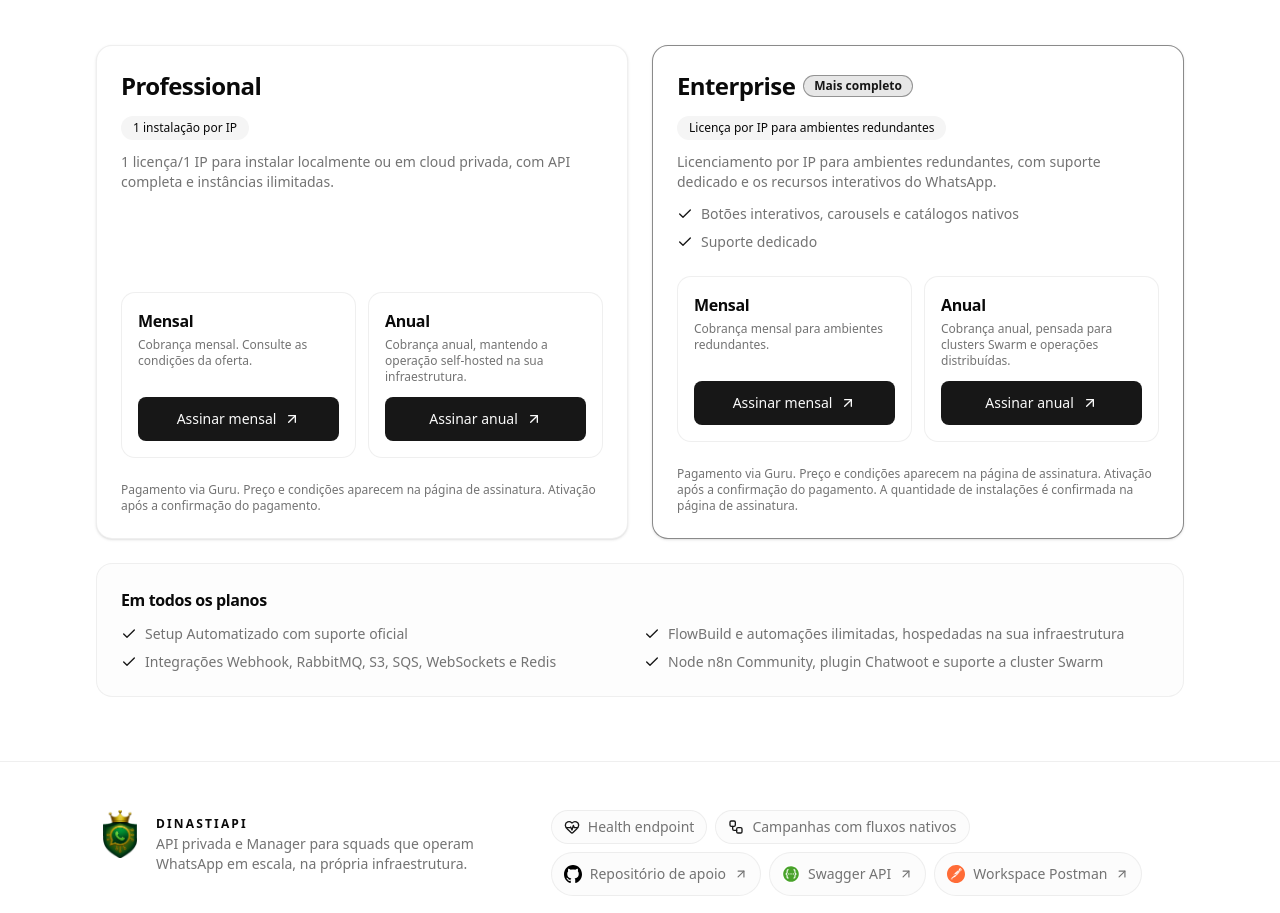
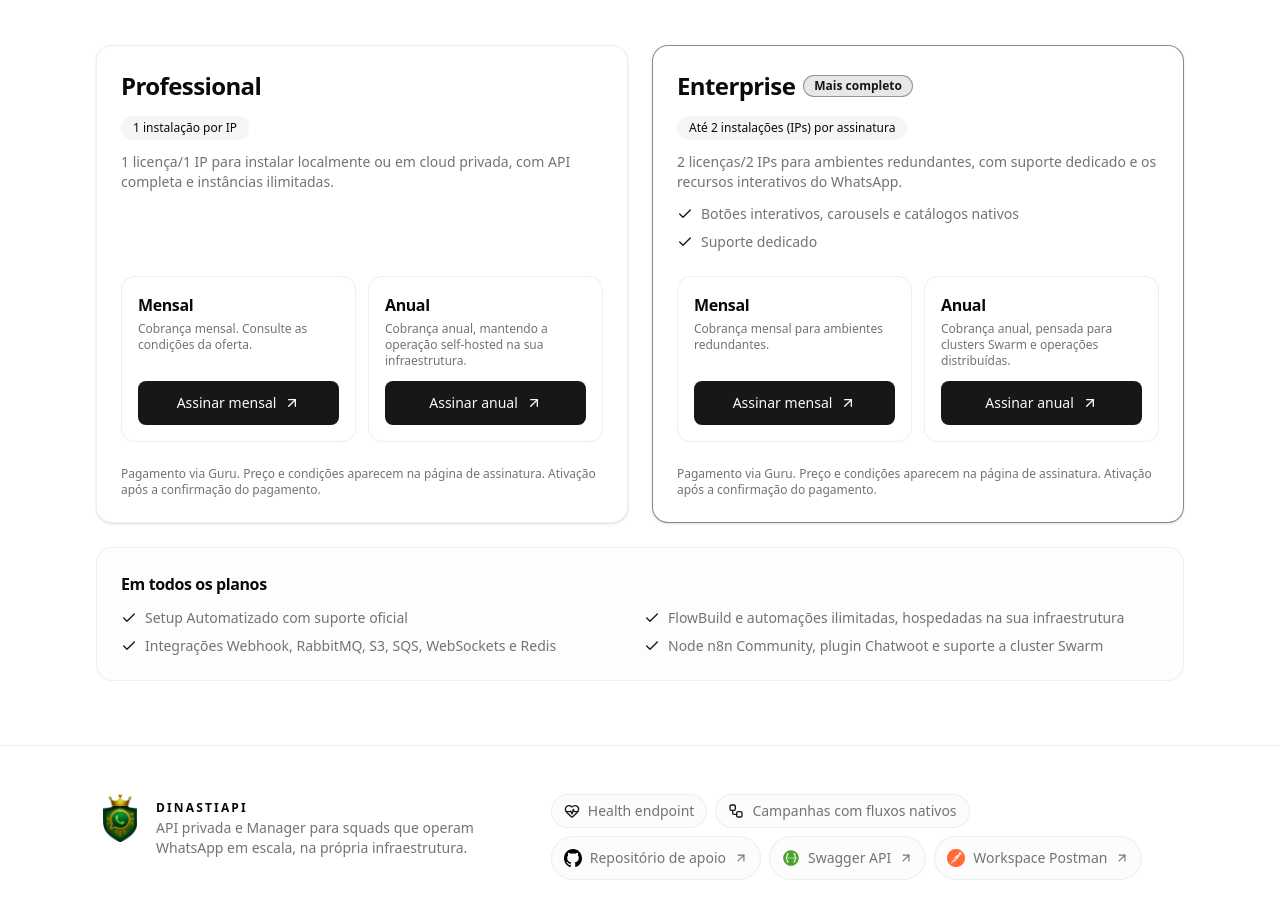
Before and after one commit to guilhermejansen/manager-dinastiapi, a Next.js app: page / in a window 1280 px wide. Shown: the part 6264-7177 px from the top of the page. Built offline with nearby package versions, Linux system fonts and the light colour scheme.

Commit message:
fix(landing): declare two Enterprise installations per subscription

```diff
--- a/components/landing/content.ts
+++ b/components/landing/content.ts
@@ -303,16 +303,14 @@ export const pricingTiers: PricingTier[] = [
     ],
   },
   {
-    // Limite de instalações não declarado nesta superfície: a fonte comercial
-    // publicada traz valores divergentes (cartão x rodapé) e a definição é do
-    // proprietário. Nenhuma quantidade é assumida aqui.
+    // Quantidade definida pelo proprietário em 15/11/2026: 2 instalações por
+    // assinatura Enterprise ("Premium" na Guru). O License Server emite as duas.
     tier: "Enterprise",
-    installations: "Licença por IP para ambientes redundantes",
+    installations: "Até 2 instalações (IPs) por assinatura",
     summary:
-      "Licenciamento por IP para ambientes redundantes, com suporte dedicado e os recursos interativos do WhatsApp.",
+      "2 licenças/2 IPs para ambientes redundantes, com suporte dedicado e os recursos interativos do WhatsApp.",
     extras: ["Botões interativos, carousels e catálogos nativos", "Suporte dedicado"],
     featured: true,
-    quantityNote: "A quantidade de instalações é confirmada na página de assinatura.",
     offers: [
       {
         billing: "Mensal",
```
